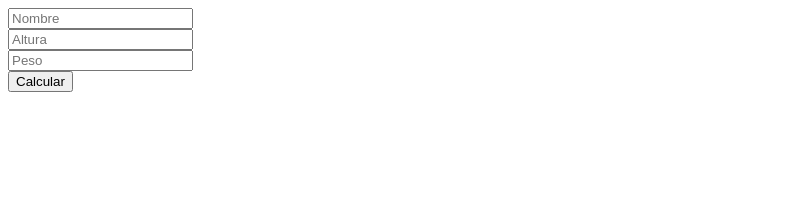
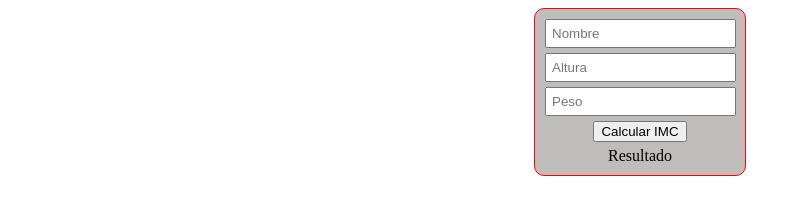
Before and after one commit to fpaniaguajavascript/ejercicios, a plain HTML site: page ejercicio006_calculadoraIMC/index.html in a window 1280 px wide. Shown: the whole page, without its empty margins (0-801 px from the left). Drawn offline with Linux system fonts and the light colour scheme.

Commit message:
Programado la calculadora

```diff
--- a/ejercicio006_calculadoraIMC/index.html
+++ b/ejercicio006_calculadoraIMC/index.html
@@ -1,5 +1,6 @@
 <!DOCTYPE html>
 <html lang="es">
+
 <head>
     <meta charset="UTF-8">
     <meta name="viewport" content="width=device-width, initial-scale=1.0">
@@ -7,18 +8,31 @@
     <link rel="stylesheet" href="style.css">
     <script src="calculadorimc.js"></script>
 </head>
+
 <body>
-    <div>
+    <div id="principal">
+        <div class="contenido">
             <input type="text" name="" id="iNombre" placeholder="Nombre">
         </div>
-    <div>
+        <div class="contenido">
             <input type="number" name="" id="iAltura" placeholder="Altura">
         </div>
-    <div>
+        <div class="contenido">
             <input type="number" name="" id="iPeso" placeholder="Peso">
         </div>
-    <div>
-        <button>Calcular</button>
+        <div class="contenido">
+            <button onclick="calcular()">Calcular IMC</button>
+        </div>
+        <div id="resultado" class="contenido">Resultado</div>
     </div>
 </body>
 </html>
+<script>
+    function calcular()
+    {
+        let altura = document.getElementById("iAltura").value;
+        let peso = document.getElementById("iPeso").value;
+        let imc = calcularIMC(peso, altura);
+        document.getElementById("resultado").innerHTML=imc;
+    }
+</script>
--- a/ejercicio006_calculadoraIMC/style.css
+++ b/ejercicio006_calculadoraIMC/style.css
@@ -0,0 +1,18 @@
+/* Esto es un comentario */
+#principal {
+    width: 200px;
+    background-color: rgb(190, 189, 188);
+    border: red 1px solid;
+    border-radius: 10px;
+    padding: 5px;
+    margin: auto;
+}
+
+.contenido {
+    margin: 5px;
+    text-align: center;
+}
+
+input {
+    padding: 5px;
+}
```
Lines whose indentation alone changed are shown as unchanged.
